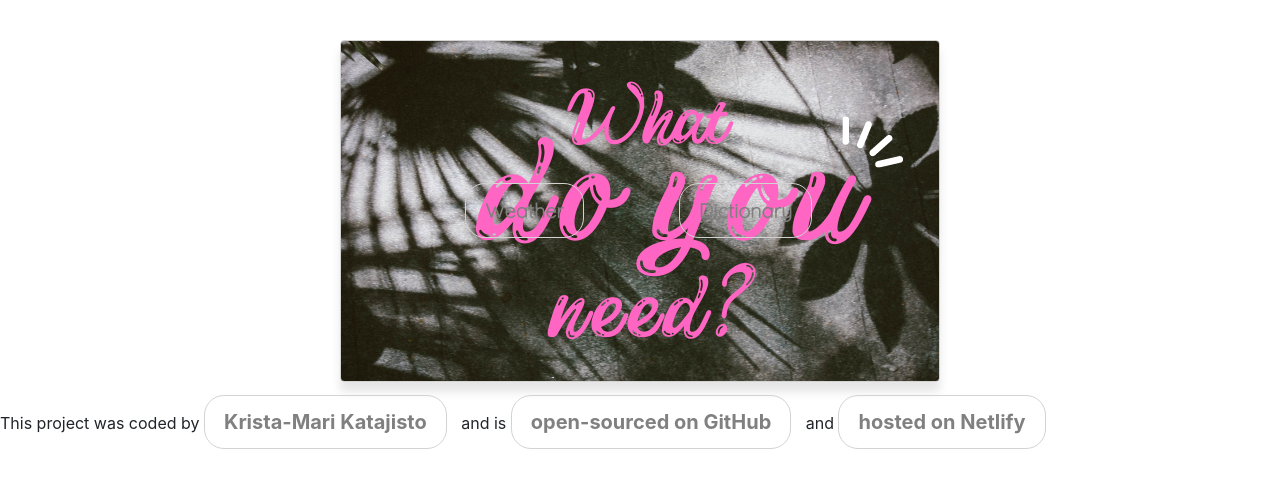
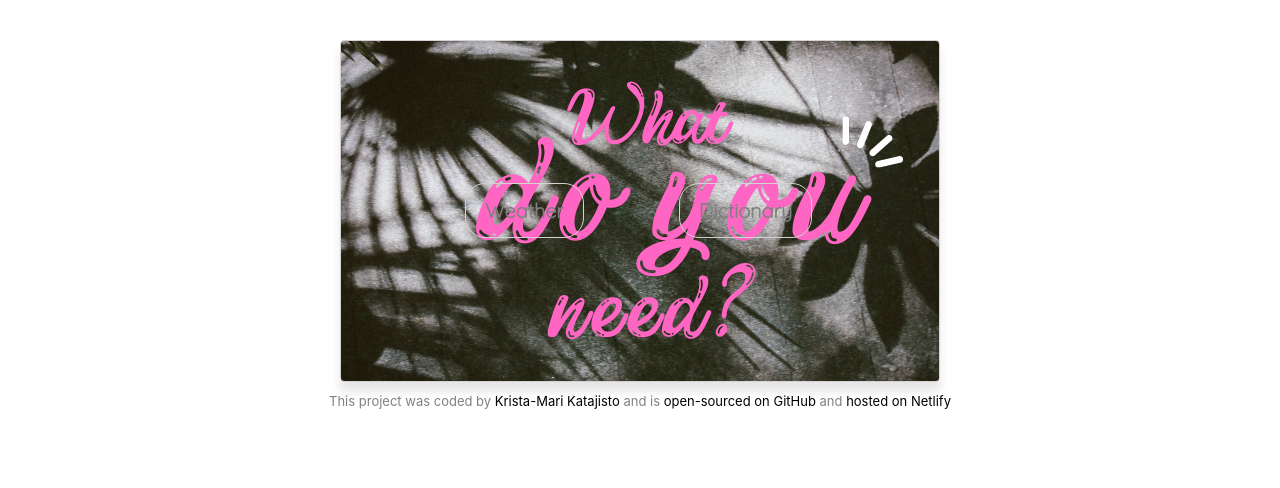
Before and after one commit to kkrista/api-app, a React (Create React App) app: page / in a window 1280 px wide. Shown: the top 488 px of the page. Built offline with nearby package versions, Linux system fonts and the light colour scheme.

Commit message:
Footer styling edited

```diff
--- a/src/App.css
+++ b/src/App.css
@@ -28,7 +28,7 @@
   position:fixed;
   margin-top: 20px;
 }
-a{
+header a{
   border: 1px solid lightgray;
   text-decoration: none;
   padding: 14px 19px;
@@ -44,3 +44,15 @@
   background-color: white;
   color: gray;
 }
+
+footer{
+  text-align: center;
+  margin-top: 10px;
+  color: grey;
+  font-size: 13px;
+}
+
+footer a{
+  color: black;
+  text-decoration: none;
+}
```
